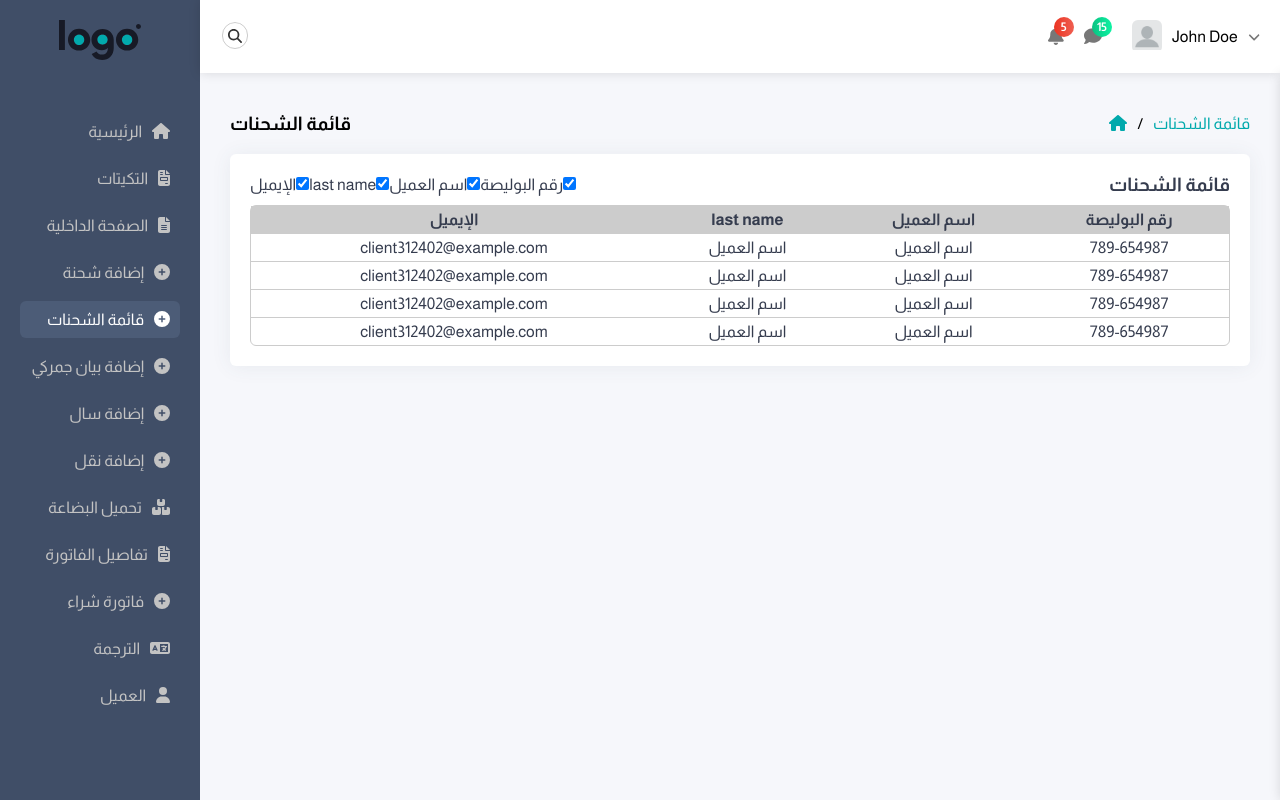
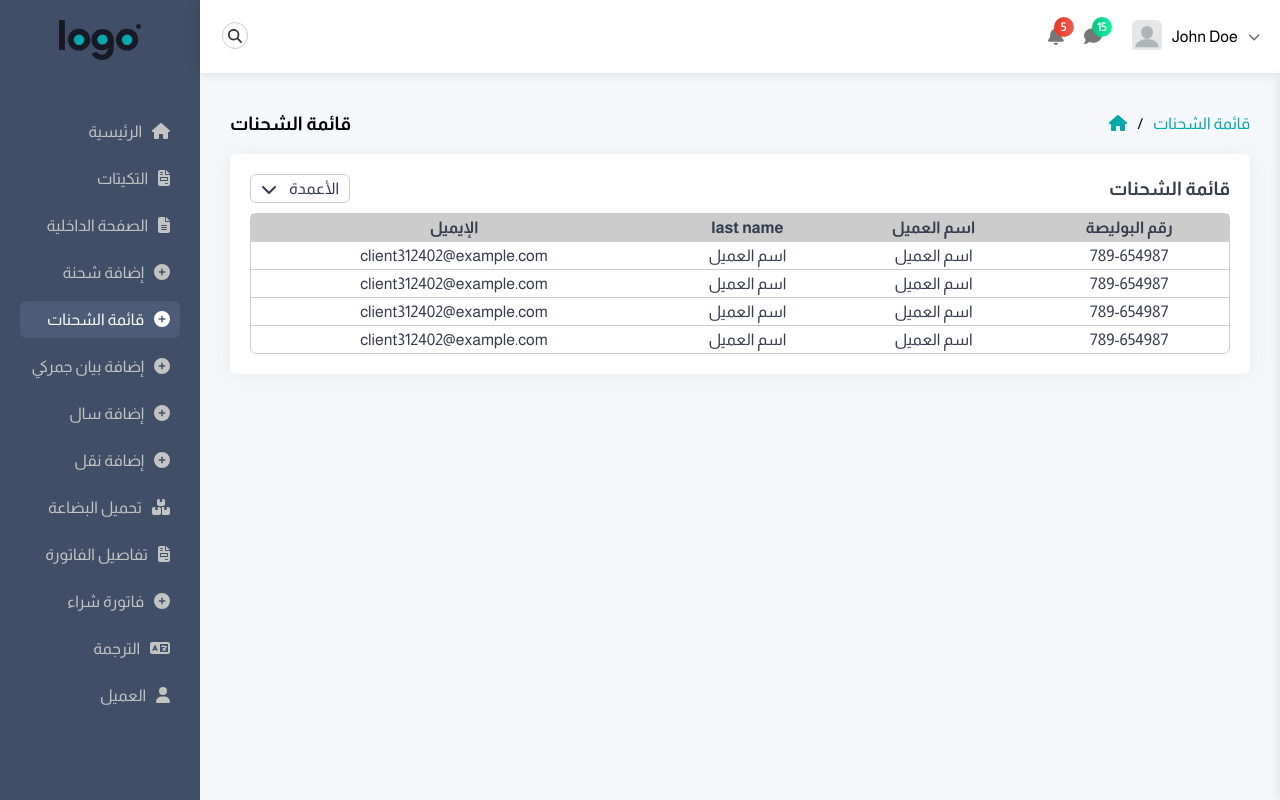
Before and after one commit to MtsmAshraf/adminty-master-react, a React (Create React App) app: page /bills-list in a window 1280 px wide. Built offline with nearby package versions, Linux system fonts and the light colour scheme.

Commit message:
added hideShowCols styles

```diff
--- a/src/Pages/BillsList/BillsList.jsx
+++ b/src/Pages/BillsList/BillsList.jsx
@@ -2,12 +2,16 @@ import { useState } from "react"
 import Breadcumbs from "../../components/Breadcumbs/Breadcumbs"
 import Card from "../../components/Card/Card"
 import styles from "./bills-list.module.css"
+import { FontAwesomeIcon } from "@fortawesome/react-fontawesome"
+import { faChevronDown } from "@fortawesome/free-solid-svg-icons"
 
 const BillsList = () => {
     const [billId, setBillId] = useState(true)
     const [clientName, setClientName] = useState(true)
     const [clienLasttName, setClientLastName] = useState(true)
     const [email, setEmail] = useState(true)
+
+    const [openHideShowCols, setOpenHideShowCols] = useState(false)
 
     return (
         <div className={styles.billsList}>
@@ -19,23 +23,37 @@ const BillsList = () => {
                             <h3>
                                 قائمة الشحنات
                             </h3>
+                            <div className={styles.hideShowColsWrapper}>
+                                <div className={styles.hideShowColsOpener} onClick={() => {setOpenHideShowCols(!openHideShowCols)}}>
+                                    <span>الأعمدة</span>
+                                    <FontAwesomeIcon icon={faChevronDown} />
+                                </div>
+                                <div className={styles.hideShowCols} style={{ display: openHideShowCols ? "flex" : "none"}}>
                                     <div>
                                         <input type="checkbox" onChange={(e) => {console.log(setBillId(e.target.checked))}} checked={billId} name="hide-show-cols" id="bill-id" />
-                                <label htmlFor="">
+                                        <label htmlFor="bill-id">
                                             رقم البوليصة
                                         </label>
+                                    </div>
+                                    <div>
                                         <input type="checkbox" onChange={(e) => {console.log(setClientName(e.target.checked))}} checked={clientName} name="hide-show-cols" id="client-name" />
-                                <label htmlFor="">
+                                        <label htmlFor="client-name">
                                             اسم العميل
                                         </label>
+                                    </div>
+                                    <div>
                                         <input type="checkbox" onChange={(e) => {console.log(setClientLastName(e.target.checked))}} checked={clienLasttName} name="hide-show-cols" id="client-last-name" />
-                                <label htmlFor="">
+                                        <label htmlFor="client-last-name">
                                             last name
                                         </label>
+                                    </div>
+                                    <div>
                                         <input type="checkbox" onChange={(e) => {console.log(setEmail(e.target.checked))}} checked={email} name="hide-show-cols" id="email" />
-                                <label htmlFor="">
+                                        <label htmlFor="email">
                                             الإيميل
                                         </label>
+                                    </div>
+                                </div>
                             </div>
                         </div>
                         <table cellSpacing={0}>
--- a/src/Pages/BillsList/bills-list.module.css
+++ b/src/Pages/BillsList/bills-list.module.css
@@ -1,5 +1,43 @@
 .billsList .content{
     direction: rtl;
+}
+.billsList .content .tableWrapper .tableHeader .hideShowColsWrapper{
+    position: relative;
+}
+.billsList .content .tableWrapper .tableHeader .hideShowColsOpener{
+    border: 1px solid #ccc;
+    padding: 5px 10px;
+    width: 100px;
+    border-radius: var(--main-border-radius);
+    display: flex;
+    align-items: center;
+    justify-content: space-between;
+    cursor: pointer;
+}
+.billsList .content .tableWrapper .tableHeader .hideShowCols{
+    position: absolute;
+    display: flex;
+    flex-direction: column;
+    gap: 10px;
+    border-radius: var(--main-border-radius);
+    border: 1px solid #ccc;
+    padding: 10px;
+    background-color: var(--card-bg);
+    left: 0;
+    width: 130px;
+}
+.billsList .content .tableWrapper .tableHeader .hideShowCols div{
+    display: flex;
+    align-items: center;
+    gap: 5px;
+    cursor: pointer;
+}
+.billsList .content .tableWrapper .tableHeader .hideShowCols div label{
+    flex: 1;
+    cursor: pointer;
+}
+.billsList .content .tableWrapper .tableHeader .hideShowCols input{
+    accent-color: var(--main-color);
 }
 .billsList .content .tableWrapper .tableHeader{
     display: flex;
```
Lines whose indentation alone changed are shown as unchanged.
